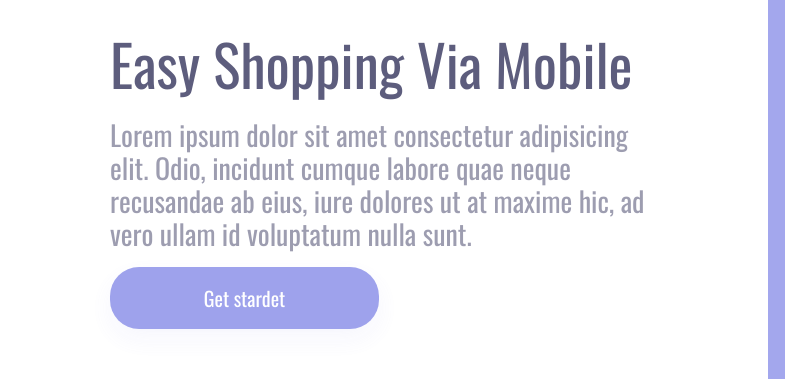
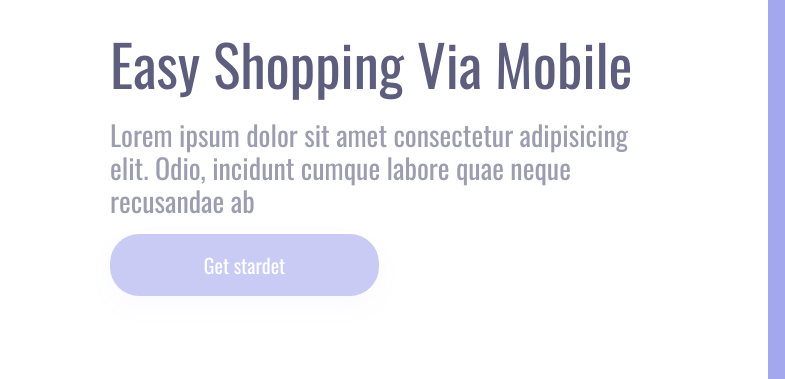
Before and after one commit to GabrielVictor-cmd/primeiro-projeto-responsivo-css, a plain HTML site: page index.html in a window 1280 px wide. In both pictures the pointer is over the button "Get stardet". Shown: the part 151-530 px from the top of the page, 0-785 px from the left. Drawn offline with nearby package versions, Linux system fonts and the light colour scheme; grey boxes are pictures that could not be loaded.

Commit message:
alteração no opacidy no style.css e alteração de paragrafo no html

```diff
--- a/index.html
+++ b/index.html
@@ -11,7 +11,7 @@
         <section class="conteiner-left">
             <h1>Easy Shopping Via Mobile</h1>
             <p>
-                Lorem ipsum dolor sit amet consectetur adipisicing elit. Odio, incidunt cumque labore quae neque recusandae ab eius, iure dolores ut at maxime hic, ad vero ullam id voluptatum nulla sunt.
+                Lorem ipsum dolor sit amet consectetur adipisicing elit. Odio, incidunt cumque labore quae neque recusandae ab
             </p>
             <button>Get stardet</button>
         </section>
--- a/style.css
+++ b/style.css
@@ -70,7 +70,7 @@ button{
 }
 
 button:hover{
-    opacity: 0.9;
+    opacity: 0.5;
 }
 
 button:active{
```
